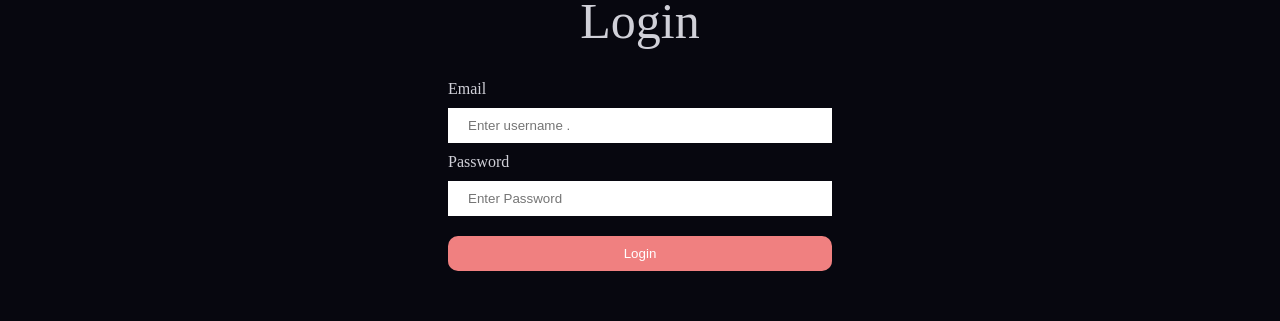
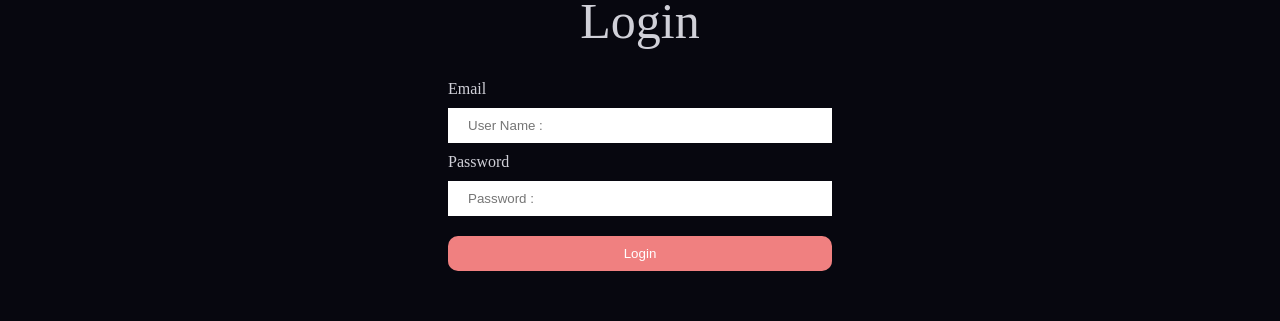
Before and after one commit to dantrrrrr/blog-fe, a React (Create React App) app: page /login in a window 1280 px wide. Shown: the part 244-565 px from the top of the page. Built offline with nearby package versions, Linux system fonts and the light colour scheme; no server answers.

Commit message:
change input to react-hook-form

```diff
--- a/src/components/posts/Posts.js
+++ b/src/components/posts/Posts.js
@@ -19,7 +19,7 @@ export default function Posts() {
         setCatSlug(cat)
 
     }, [cat]);
-    console.log(posts)
+    // console.log(posts)
 
 
     // console.log("posts : ", posts)//
--- a/src/context/Reducer.js
+++ b/src/context/Reducer.js
@@ -8,7 +8,7 @@ const Reducer =(state,action)=>{
 
             };
         case "LOGIN_SUCCESS" :
-            console.log(action.payload)
+            //console.log(action.payload)
             return {
                 user:action.payload,
                 isFetching:false,
--- a/src/pages/login/Login.js
+++ b/src/pages/login/Login.js
@@ -1,62 +1,67 @@
 import './login.css';
-import {Link } from 'react-router-dom';
+import { Link } from 'react-router-dom';
 import { useContext, useEffect, useRef, useState } from 'react';
 import { Context } from '../../context/Context';
 import axios from 'axios'
 import { AxiosRequest } from '../../requests/request';
+import { useForm } from 'react-hook-form';
+
+
 
 
 const Login = () => {
-    const [username,setUsername]=useState();
-    const [password,setPassword]=useState();
-    const [fetchError,setFetchError]=useState("");
+    const { register, handleSubmit, formState: { errors } } = useForm();
+    const [fetchError, setFetchError] = useState("");
     // const [isLogin,setIsLogin]=useState("");
 
-    const {user,dispatch,isFetching} =useContext(Context);
+    const { user, dispatch, isFetching } = useContext(Context);
+
+    const onSubmit = async (data) => {
+        // console.log(data);
+        dispatch({ type: "LOGIN_START" });
+        try {
+            const res = await AxiosRequest.post('/api/auth/login', data,
+                {
+                    headers: { 'Content-Type': 'application/json' }
+                }
+            );
+            dispatch({ type: "LOGIN_SUCCESS", payload: res.data });
+        } catch (error) {
+            dispatch({ type: "LOGIN_FAILURE" });
+            setFetchError(error.response.data);
+            console.log(fetchError)
+        }
+    }
+    // console.log("error",errors);
 
 
-
-    const handleSubmit= async (e)=>{
-        e.preventDefault();
-        dispatch({type:"LOGIN_START"});
-
-        try {
-            const res = await AxiosRequest.post('/api/auth/login',{
-                username,
-                password,
-            },
-            {
-                headers:{'Content-Type': 'application/json'}
-            }
-            );
-           // console.log(res.data)
-            dispatch({type:"LOGIN_SUCCESS",payload:res.data});
-
-
-        } catch (error) {
-            dispatch({type:"LOGIN_FAILURE"});
-        //    console.log(error.response.data)
-           setFetchError(error.response.data);
-           console.log(fetchError)
-
-        }finally{
-
-        }
-
-    }
     user && console.log(user)
     return (
         <div className='login'>
+            {/* <form onSubmit={handleSubmit(onSubmit)}>
+                <input type="text" placeholder="User Name :" {...register("username", { required: true, max: 32, min: 5, maxLength: 15, pattern: /^[a-z0-9_]{3,32}$/i })} />
+                <input type="password" placeholder="Password : " {...register("password", { required: true, max: 32, min: 1, maxLength: 20 })} />
+                <input type="password" placeholder="Password : " {...register("password : ", { required: true, max: 32, min: 1, maxLength: 20, pattern: /^(?=.*\d)(?=.*[a-z])(?=.*[A-Z])(?=.*[a-zA-Z]).{8,}$/i })} /> }
+                <input type="text" placeholder="Email" {...register("Email", { required: true, pattern: /^\S+@\S+$/i })} />
+
+                <input type="submit" />
+            </form> */}
+
+
             <span className="loginTitle">Login</span>
-            <form action="" className="loginForm" onSubmit={handleSubmit}>
+            <form action="" className="loginForm" onSubmit={handleSubmit(onSubmit)}>
                 <label htmlFor="">Email</label>
-                <input type="text" placeholder='Enter username .'className='loginInput' onChange={e=>setUsername(e.target.value)} />
+                <input type="text" className='loginInput' placeholder="User Name :" {...register("username", { required: true, max: 32, min: 5, maxLength: 15, pattern: /^[a-z0-9_]{3,32}$/i })} />
+
+                {/* <input type="text" placeholder='Enter username .' className='loginInput' onChange={e => setUsername(e.target.value)} /> */}
                 <label htmlFor="">Password</label>
-                <input type="password" placeholder='Enter Password ' className='loginInput' onChange={e=>setPassword(e.target.value)}/>
-              <button className='loginButton' disabled={isFetching} >Login</button>
-              {fetchError && (
-                <span className='error'>{fetchError}</span>
-              )}
+                {/* <input type="password" placeholder='Enter Password ' className='loginInput' onChange={e => setPassword(e.target.value)} /> */}
+                <input type="password"className='loginInput'  placeholder="Password : " {...register("password", { required: true, max: 32, min: 1, maxLength: 20 })} />
+
+                <button className='loginButton' disabled={isFetching} >Login</button>
+                {fetchError && (
+                    <span className='error'>{fetchError}</span>
+                )}
 
             </form>
             <button className='registerBtn'>
--- a/src/pages/register/Register.js
+++ b/src/pages/register/Register.js
@@ -1,23 +1,21 @@
 import './register.css';
-import {Link } from 'react-router-dom'
+import { Link } from 'react-router-dom'
 import { useState } from 'react';
-import axios from 'axios';
 import { AxiosRequest } from '../../requests/request';
+import { useForm } from 'react-hook-form';
+
 
 const Register = () => {
-    const [username,setUsername ]=useState();
-    const [email,setEmail ]=useState();
-    const [password,setPassword ]=useState();
-    const [error,setError ]=useState(false);
-    const handleSubmit =async (e)=>{
+    const { register, handleSubmit, formState: { errors } } = useForm();
+
+
+    const [error, setError] = useState(false);
+    const onSubmit = async (data) => {
         setError(false)
-        e.preventDefault();
+
+        // e.preventDefault();
         try {
-            const res = await AxiosRequest.post('/api/auth/register',{
-                username,
-                email,
-                password
-            });
+            const res = await AxiosRequest.post('/api/auth/register', data);
 
             res.data && window.location.replace('/login');
         } catch (error) {
@@ -28,22 +26,29 @@ const Register = () => {
     return (
         <div className='register'>
             <span className="registerTitle">Sign up</span>
-            <form action="" className="registerForm" onSubmit={handleSubmit}>
+            <form action="" className="registerForm" onSubmit={handleSubmit(onSubmit)}>
+
+
                 <label htmlFor="">Username</label>
-                <input type="text" onChange={(e)=>setUsername(e.target.value)}  placeholder='Enter Username .'className='registerInput' />
+                <input type="text" className='registerInput' required placeholder="username" {...register("username", { required: true, max: 32, min: 6, maxLength: 32, pattern: /^[a-z0-9_]{3,32}$/i })} />
+
                 <label htmlFor="">Email</label>
-                <input type="email"  onChange={(e)=>setEmail(e.target.value)} placeholder='Enter Email .'className='registerInput' />
+                <input type="text" className='registerInput' required placeholder="user@email.com" {...register("email", { required: true, pattern: /^\S+@\S+$/i })} />
+
                 <label htmlFor="">Password</label>
-                <input type="password"  onChange={(e)=>setPassword(e.target.value)} placeholder='Enter Password ' className='registerInput' />
-              <button className='registerButton' type='submit'>Sign Up</button>
+                <input type="password" className='registerInput' required placeholder="password@123" {...register("password", { required: true, max: 32, min: 1, maxLength: 20, pattern: /^(?=.*\d)(?=.*[a-z])(?=.*[A-Z])(?=.*[a-zA-Z]).{8,}$/i })} />
+
+                <button className='registerButton' type='submit'>Sign Up</button>
 
             </form>
             <button className='loginregisterButton'>
-            <Link to='/login' className='link'>Login</Link>
+                <Link to='/login' className='link'>Login</Link>
 
             </button>
             {
-                error && <span style={{color:"red" ,marginTop:"10px"}}>Something went wrong</span>
+                error && <span style={{ color: "red", marginTop: "10px" }}>
+                    Something went wrong
+                </span>
 
             }
 
```
Also changed, not shown: src/context/Context.js (+4 -7 lines).
